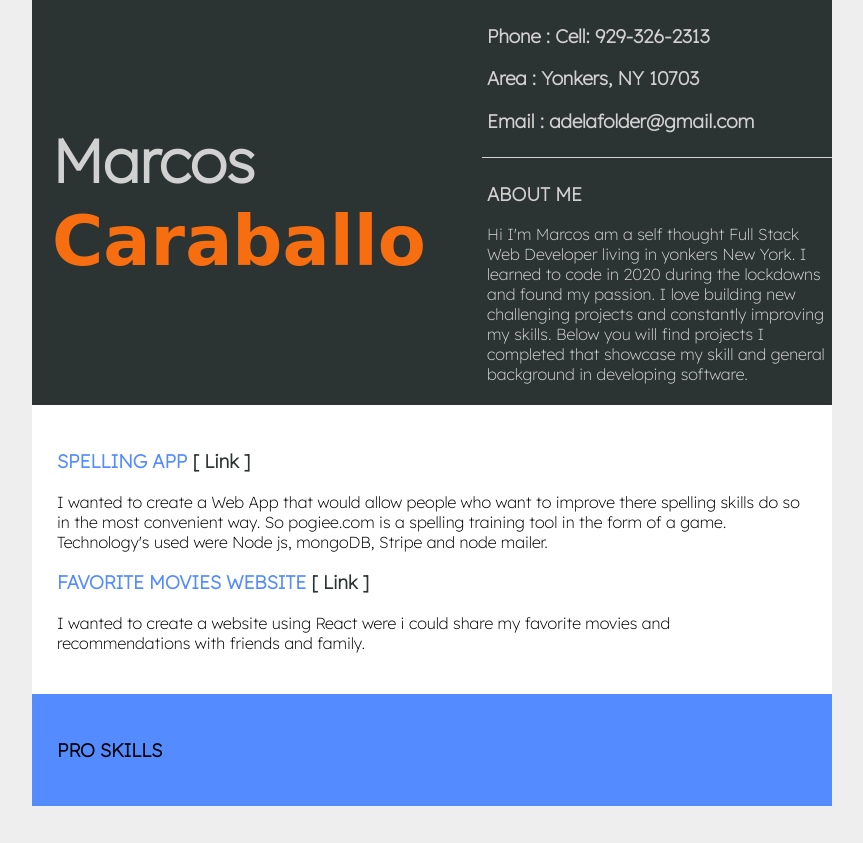
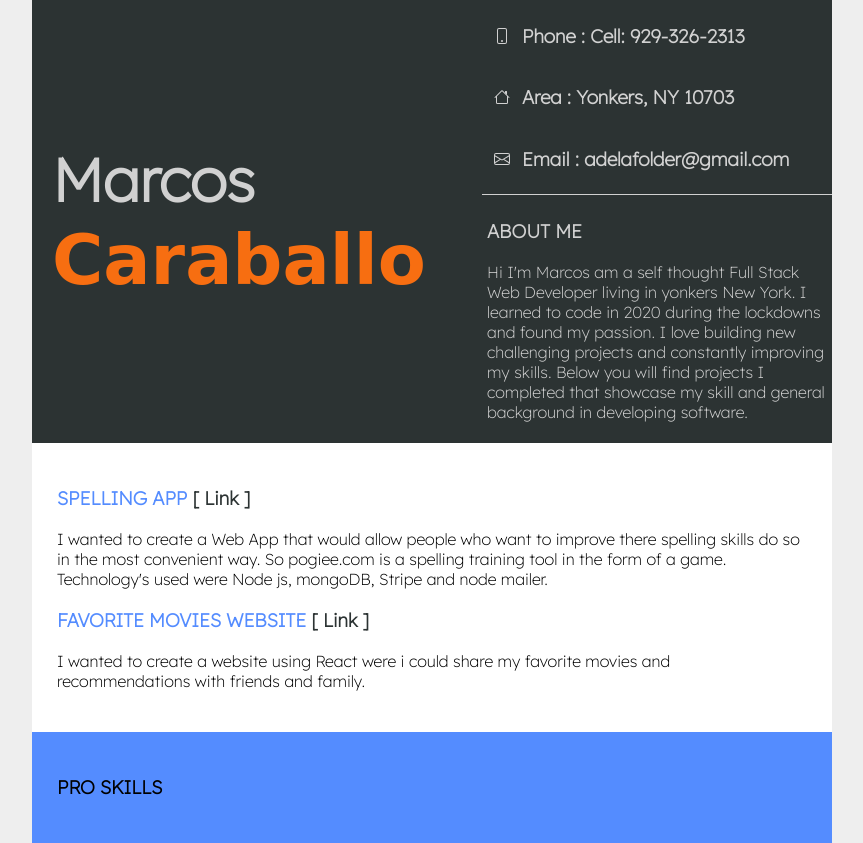
Before and after one commit to adeladigi/responsive-resume, a plain HTML site: page index.html in a window 1280 px wide. Shown: the whole page, without its empty margins (208-1071 px from the left). Before the commit the page ends 806 px from the top, so only its background shows below. Drawn offline with Linux system fonts and the light colour scheme; a web font is replaced by a local one.

Commit message:
added icons to contact div

```diff
--- a/index.html
+++ b/index.html
@@ -5,6 +5,8 @@
     <meta http-equiv="X-UA-Compatible" content="IE=edge">
     <meta name="viewport" content="width=device-width, initial-scale=1.0">
     <title>Resume</title>
+
+
 
     <style>
 
@@ -68,6 +70,18 @@
             padding: 20px;
             border-bottom: 1px solid #D1D1D1;
             margin: 25px;
+        }
+
+        .inner-contact-item {
+            display: flex;
+            flex-direction: row;
+        }
+
+        .contact-icon {
+            position: relative;
+            top: 23px;
+            margin-right: 5px;
+            width: 30px;
         }
 
         .about-me-div {
@@ -260,9 +274,31 @@
           <div class="nav-wrapper-div">
 
             <div class="contact-div">
-                <h3>Phone : Cell: 929-326-2313</h3>
-                <h3>Area : Yonkers, NY 10703</h3>
-                <h3>Email : adelafolder@gmail.com</h3>
+
+                <div class="inner-contact-item">
+                    <svg class="contact-icon"  xmlns="http://www.w3.org/2000/svg" width="16" height="16" fill="currentColor" class="bi bi-phone" viewBox="0 0 16 16">
+                        <path d="M11 1a1 1 0 0 1 1 1v12a1 1 0 0 1-1 1H5a1 1 0 0 1-1-1V2a1 1 0 0 1 1-1h6zM5 0a2 2 0 0 0-2 2v12a2 2 0 0 0 2 2h6a2 2 0 0 0 2-2V2a2 2 0 0 0-2-2H5z"/>
+                        <path d="M8 14a1 1 0 1 0 0-2 1 1 0 0 0 0 2z"/>
+                    </svg>
+
+                    <h3>Phone : Cell: 929-326-2313</h3>
+                </div>
+                <div class="inner-contact-item">
+                    <svg class="contact-icon" xmlns="http://www.w3.org/2000/svg" width="16" height="16" fill="currentColor" class="bi bi-house" viewBox="0 0 16 16">
+                        <path fill-rule="evenodd" d="M2 13.5V7h1v6.5a.5.5 0 0 0 .5.5h9a.5.5 0 0 0 .5-.5V7h1v6.5a1.5 1.5 0 0 1-1.5 1.5h-9A1.5 1.5 0 0 1 2 13.5zm11-11V6l-2-2V2.5a.5.5 0 0 1 .5-.5h1a.5.5 0 0 1 .5.5z"/>
+                        <path fill-rule="evenodd" d="M7.293 1.5a1 1 0 0 1 1.414 0l6.647 6.646a.5.5 0 0 1-.708.708L8 2.207 1.354 8.854a.5.5 0 1 1-.708-.708L7.293 1.5z"/>
+                    </svg>
+
+                    <h3>Area : Yonkers, NY 10703</h3>
+                </div>
+
+                <div class="inner-contact-item">
+                    <svg class="contact-icon" xmlns="http://www.w3.org/2000/svg" width="16" height="16" fill="currentColor" class="bi bi-envelope" viewBox="0 0 16 16">
+                        <path d="M0 4a2 2 0 0 1 2-2h12a2 2 0 0 1 2 2v8a2 2 0 0 1-2 2H2a2 2 0 0 1-2-2V4Zm2-1a1 1 0 0 0-1 1v.217l7 4.2 7-4.2V4a1 1 0 0 0-1-1H2Zm13 2.383-4.708 2.825L15 11.105V5.383Zm-.034 6.876-5.64-3.471L8 9.583l-1.326-.795-5.64 3.47A1 1 0 0 0 2 13h12a1 1 0 0 0 .966-.741ZM1 11.105l4.708-2.897L1 5.383v5.722Z"/>
+                    </svg>
+                    <h3>Email : adelafolder@gmail.com</h3>
+                </div>
+
 
             </div>
 
@@ -334,5 +370,6 @@
     </div>
     <!-- end of resume-container -->
 
+
 </body>
 </html>
```
